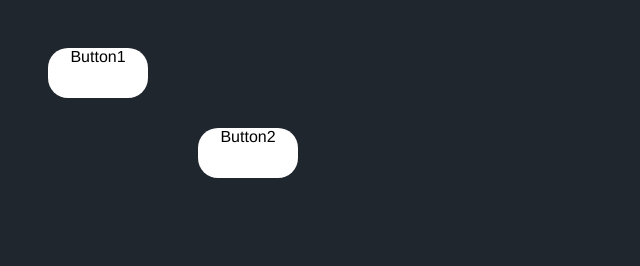
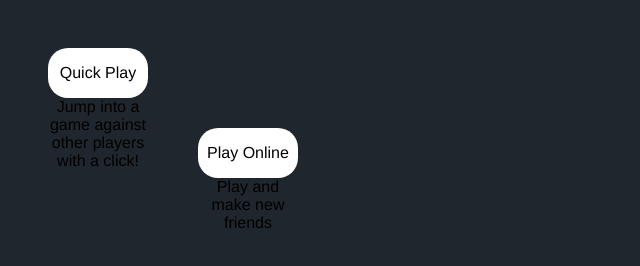
Before and after one commit to mmaciesowicz/Colonist-Developer-Test, a plain HTML site: page index.html in a window 1280 px wide. Shown: the whole page, without its empty margins (0-640 px from the left). Drawn offline with Linux system fonts and the light colour scheme.

Commit message:
Created HTML button template with text

```diff
--- a/index.html
+++ b/index.html
@@ -7,12 +7,24 @@
     <link rel="stylesheet" href="style.css">
 </head>
 <body>
-    <div class="button-left-top">
-        <span>Button1</span>
-      </div>
+    <div class="grid-container">
+        <div class="button-left-top">
+          <div class="btn-text-top">
+            <p class="btn-title">Quick Play</p>
+          </div>
+          <div class="btn-text-bottom">
+            <p class="btn-subtext">Jump into a game against other players with a click!</p>
+          </div>
+        </div>
 
-      <div class="button-right-bottom">
-        <span>Button2</span>
+        <div class="button-right-bottom">
+          <div class="btn-text-top">
+            <p class="btn-title">Play Online</p>
+          </div>
+          <div class="btn-text-bottom">
+            <p class="btn-subtext">Play and make new friends</p>
+          </div>
+        </div>
       </div>
 </body>
 <script src="index.js"></script>
```
